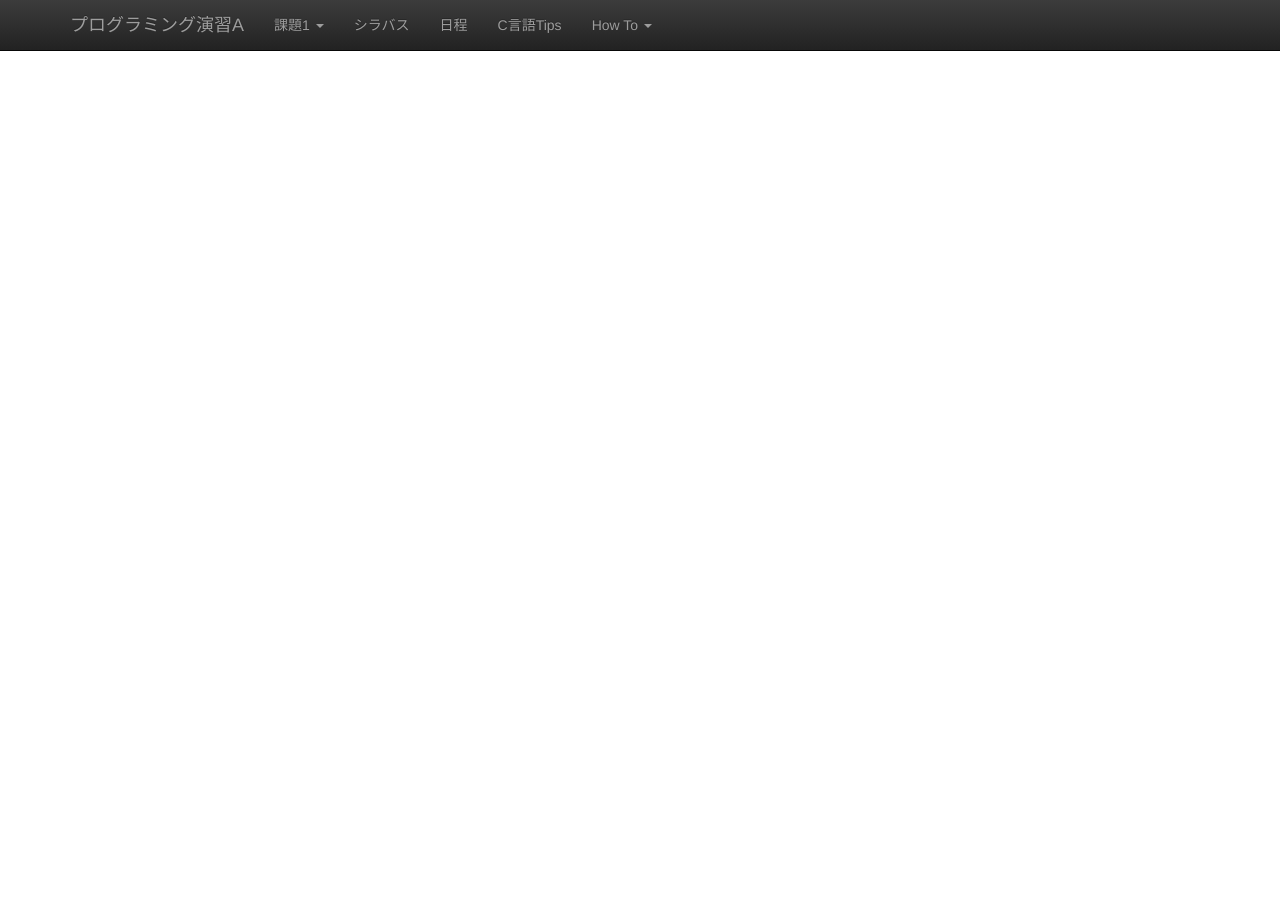
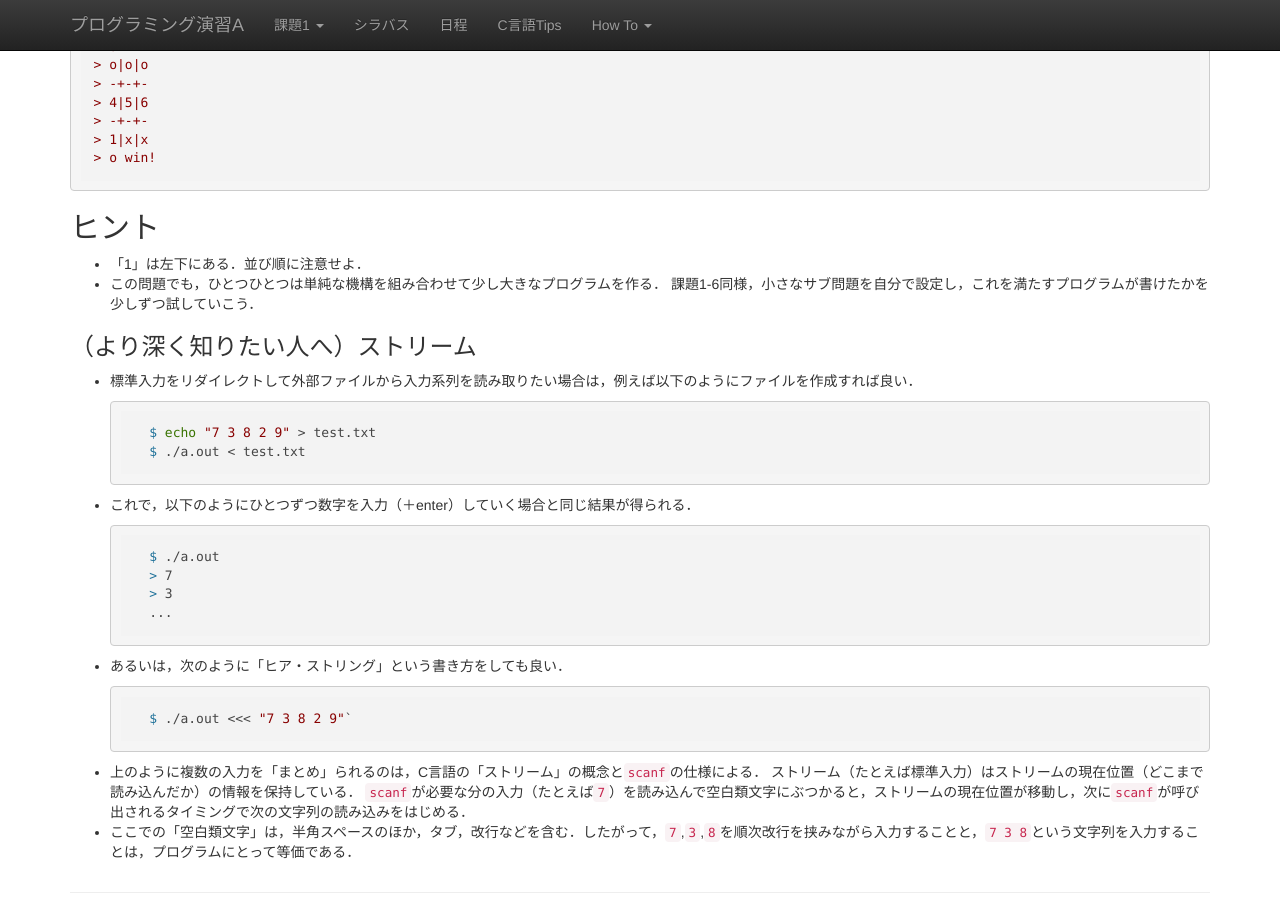
Before and after one commit to ecei-tohoku/ppa-public, a Jekyll site: the page built from kadai1/p17.md, in a window 1280 px wide and 900 px high, scrolled down 3151 px. Built offline with Jekyll 4.4.1, drawn with Linux system fonts in a browser that asks for light colours; nearby versions of some CDN libraries; formulas are drawn with MathJax 3; some of the changed text lies outside the part shown.

Commit message:
fix: 入力される文字列の説明を改善，実行例にキーボードから入力した場合を追加，ストリームについてヒントを追記

````diff
--- a/kadai1/p17.md
+++ b/kadai1/p17.md
@@ -11,11 +11,9 @@
 
 1. 盤面を表示する．
 2. プロンプトを表示する．
-3. 標準入力から「o」もしくは「x」を置く場所を読み込む．
+3. 標準入力から「o」もしくは「x」を置く場所（を表す数字）を読み込む．
 4. 勝利および引き分け判定を行い，勝負が決着もしくは引き分けた盤面を表示し，その旨を表示してプログラムを終了する．
 5. 1に戻る．
-
-ただし，入力は数字のみからなる文字列であると仮定して良い．
 
 盤面の初期状態は次の通りに表示する．
 
@@ -41,9 +39,10 @@
 プレイヤーは，「o」もしくは「x」を置く場所を盤面の数字（1から9まで）で入力する．
 この時，以下の仕様を満たすようにせよ．
 
-+ プレイヤーから数字が入力されたら，改行文字（`\n`）を標準出力に出力する．これは，標準入力をリダイレクトした時に出力が乱れるのを防ぐための仕様である．
-+ 1から9以外の数字が入力された場合，及びすでに「o」「x」が置かれている場所が指定された場合は，`ERROR`と表示し，プロンプトを再び表示して再入力を受け付ける．
-+ 数字以外の文字が入力されることは無いと想定してよい．
++ プレイヤーから数字が入力されたら，改行文字（`\n`）を標準出力に出力せよ．
+    - （より深く知りたい人へ）これは，標準入力をリダイレクトした時に出力が乱れるのを防ぐための仕様である．
++ 入力は非負整数のみ（数字以外の文字は入力されない）と仮定してよい．
++ 1から9以外の数値（$0,10,451$など）が入力された場合，及びすでに「o」「x」が置かれている場所が指定された場合は，`ERROR`と表示し，プロンプトを再び表示して再入力を受け付ける．
 
 ```
 7|8|9
@@ -78,6 +77,53 @@
 続けて，先手が勝利した場合は`o win!`，後手が勝利した場合は`x win!`，引き分けの場合は`even.`と表示する．
 
 ## 実行例
+
+### キーボードから入力した場合
+```
+> 7|8|9
+> -+-+-
+> 4|5|6
+> -+-+-
+> 1|2|3
+> o> 7
+>
+> o|8|9
+> -+-+-
+> 4|5|6
+> -+-+-
+> 1|2|3
+> x> 3
+>
+> o|8|9
+> -+-+-
+> 4|5|6
+> -+-+-
+> 1|2|x
+> o> 8
+>
+> o|o|9
+> -+-+-
+> 4|5|6
+> -+-+-
+> 1|2|x
+> x> 2
+>
+> o|o|9
+> -+-+-
+> 4|5|6
+> -+-+-
+> 1|x|x
+> o> 9
+>
+> o|o|o
+> -+-+-
+> 4|5|6
+> -+-+-
+> 1|x|x
+> o win!
+```
+
+### ファイルから入力をリダイレクトした場合（詳しくは「ヒント」を参照せよ）
 
 `#`は標準入力，`>`は標準出力を表す．
 
@@ -131,3 +177,31 @@
 - 「1」は左下にある．並び順に注意せよ．
 - この問題でも，ひとつひとつは単純な機構を組み合わせて少し大きなプログラムを作る．
 課題1-6同様，小さなサブ問題を自分で設定し，これを満たすプログラムが書けたかを少しずつ試していこう．
+
+### （より深く知りたい人へ）ストリーム
+- 標準入力をリダイレクトして外部ファイルから入力系列を読み取りたい場合は，例えば以下のようにファイルを作成すれば良い．
+
+    ```
+    $ echo "7 3 8 2 9" > test.txt
+    $ ./a.out < test.txt
+    ```
+
+- これで，以下のようにひとつずつ数字を入力（＋enter）していく場合と同じ結果が得られる．
+
+    ```
+    $ ./a.out
+    > 7
+    > 3
+    ...
+    ```
+
+- あるいは，次のように「ヒア・ストリング」という書き方をしても良い．
+
+    ```
+    $ ./a.out <<< "7 3 8 2 9"`
+    ```
+
+- 上のように複数の入力を「まとめ」られるのは，C言語の「ストリーム」の概念と`scanf`の仕様による．
+ストリーム（たとえば標準入力）はストリームの現在位置（どこまで読み込んだか）の情報を保持している．
+`scanf`が必要な分の入力（たとえば`7`）を読み込んで空白類文字にぶつかると，ストリームの現在位置が移動し，次に`scanf`が呼び出されるタイミングで次の文字列の読み込みをはじめる．
+- ここでの「空白類文字」は，半角スペースのほか，タブ，改行などを含む．したがって，`7`,`3`,`8`を順次改行を挟みながら入力することと，`7 3 8`という文字列を入力することは，プログラムにとって等価である．
````
